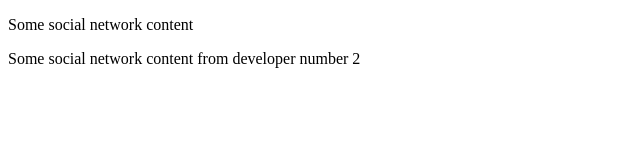
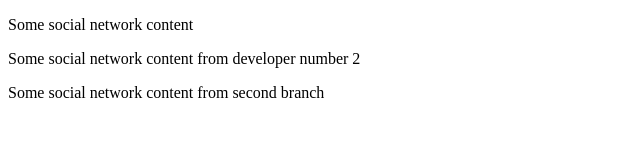
Before and after one commit to infoSkillwill/social-network, a plain HTML site: page index.html in a window 1280 px wide. Shown: the whole page, without its empty margins (0-640 px from the left). Drawn offline with Linux system fonts and the light colour scheme.

Commit message:
Modify index html

```diff
--- a/index.html
+++ b/index.html
@@ -6,5 +6,6 @@
     <body>
         <p> Some social network content </p>
         <p> Some social network content from developer number 2 </p>
+        <p> Some social network content from second branch </p>
     </body>
 </html>
```
